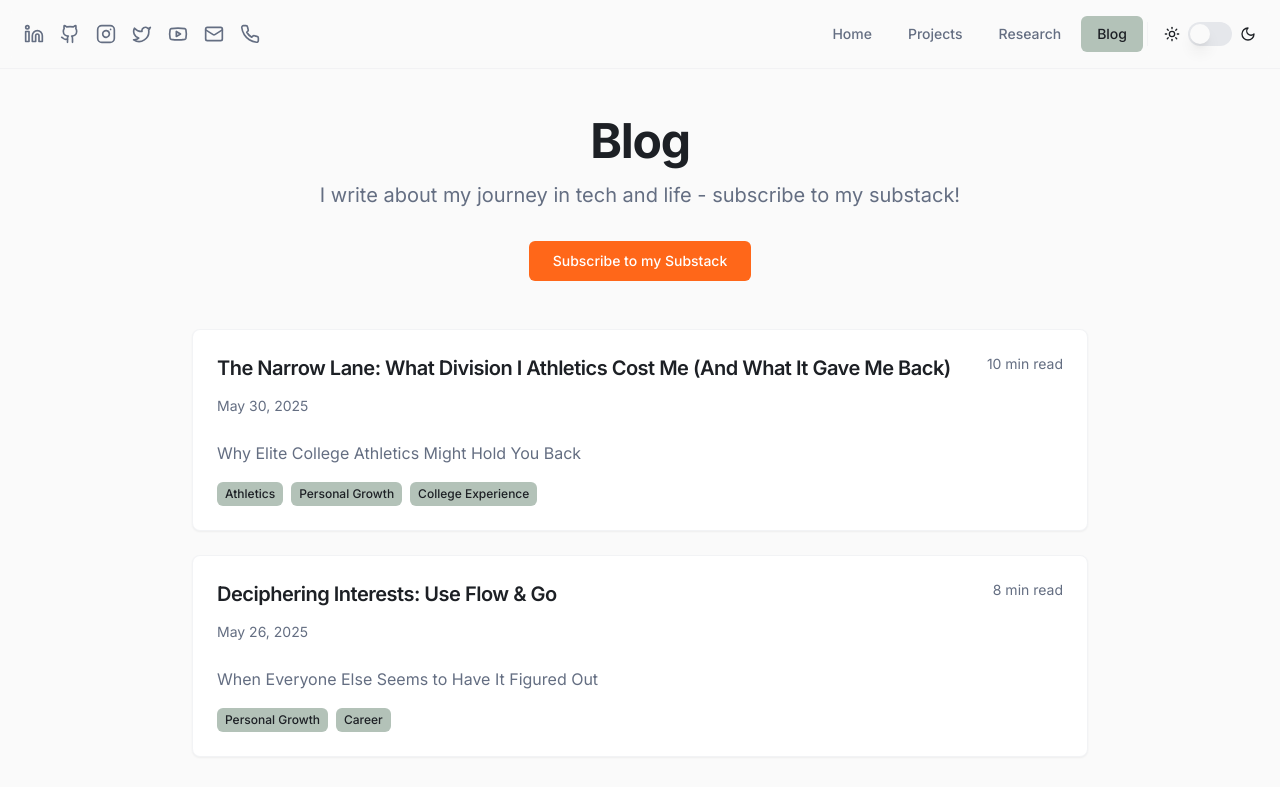
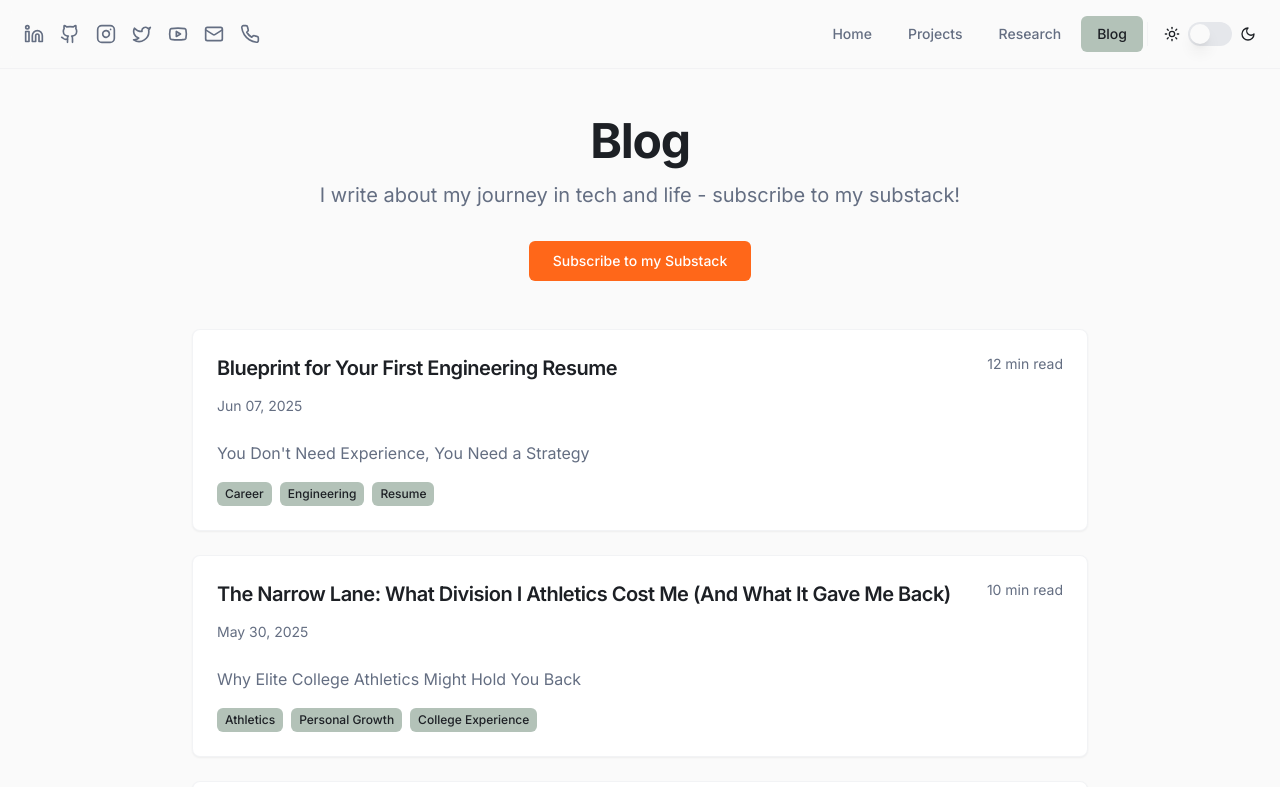
Before and after one commit to lorenjphillips/loren-fyi-web, a React (Vite) app: page /blog in a window 1280 px wide. Shown: the top 787 px of the page. Built offline with nearby package versions, Linux system fonts and the light colour scheme.

Commit message:
feat: new blog post

```diff
--- a/src/pages/Blog.tsx
+++ b/src/pages/Blog.tsx
@@ -4,6 +4,14 @@ import { Button } from "@/components/ui/button";
 
 export default function Blog() {
   const blogPosts = [
+    {
+      title: "Blueprint for Your First Engineering Resume",
+      excerpt: "You Don't Need Experience, You Need a Strategy",
+      date: "Jun 07, 2025",
+      readTime: "12 min read",
+      tags: ["Career", "Engineering", "Resume"],
+      link: "https://loforeal.substack.com/p/blueprint-for-your-first-engineering"
+    },
     {
       title: "The Narrow Lane: What Division I Athletics Cost Me (And What It Gave Me Back)",
       excerpt: "Why Elite College Athletics Might Hold You Back",
```
